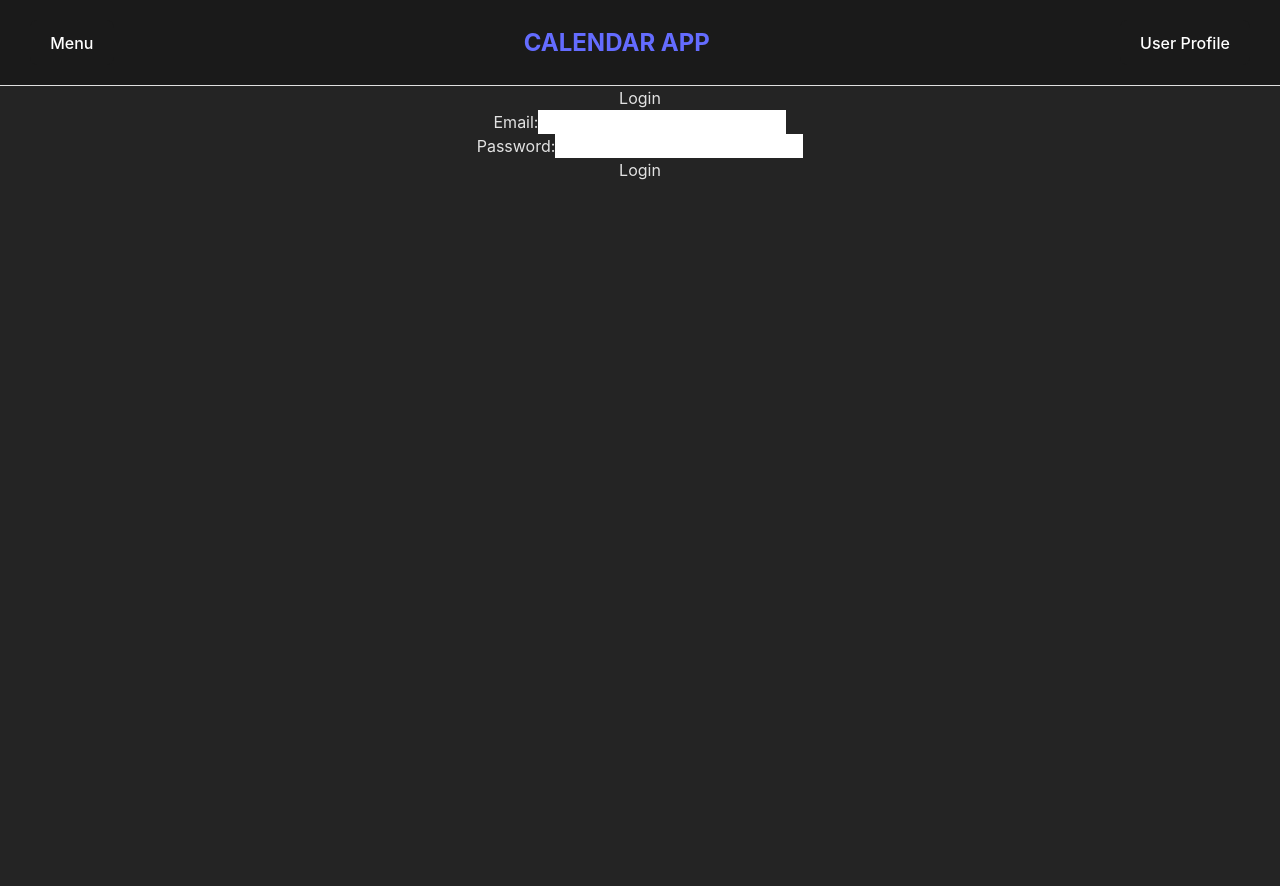
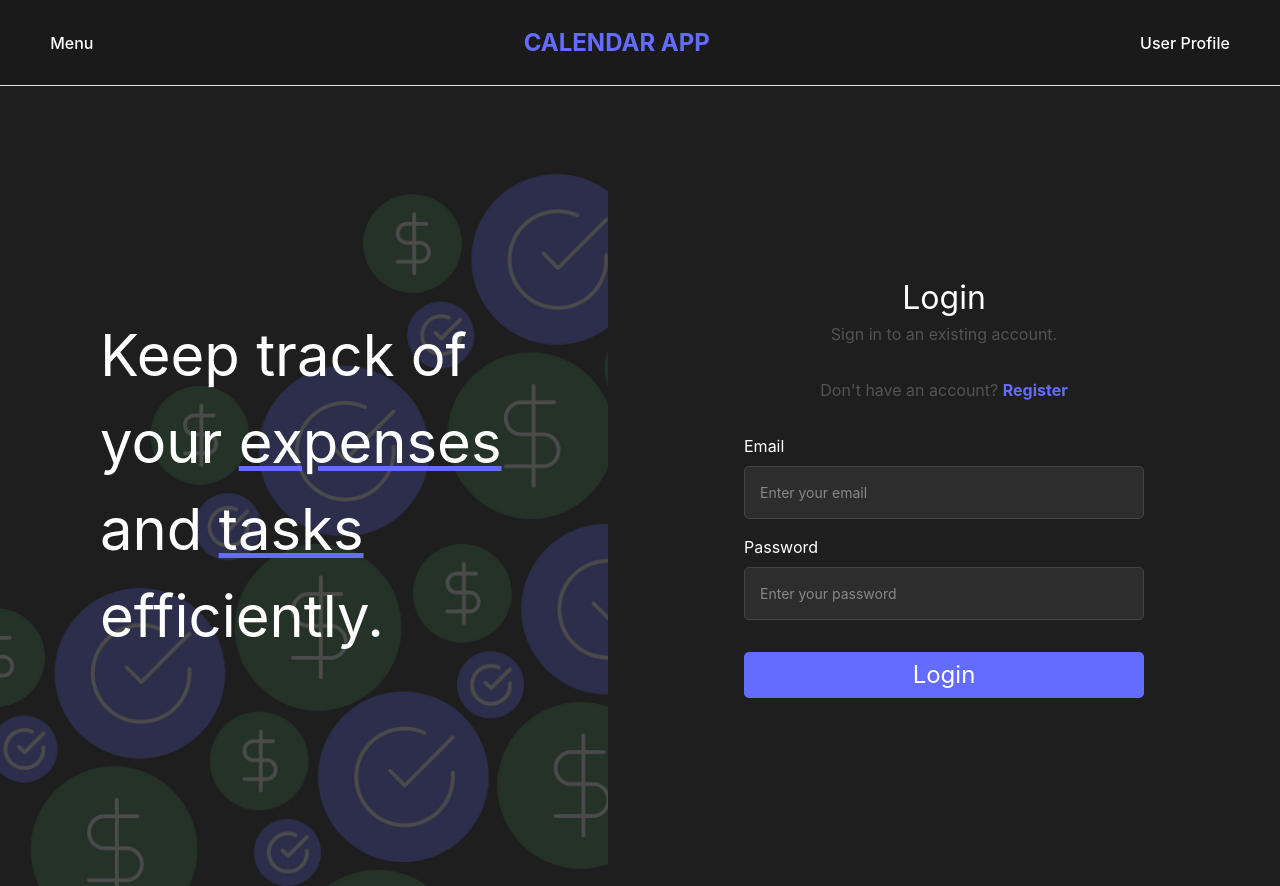
Before and after one commit to divyansh-2005/my-calendar-app, a React (Vite) app in the folder FRONTEND/: page /login in a window 1280 px wide. Before the commit the page ends 800 px from the top, so only its background shows below. Built offline with nearby package versions, Linux system fonts and the light colour scheme.

Commit message:
Changed Login and Register UI

```diff
--- a/FRONTEND/src/pages/LoginPage.jsx
+++ b/FRONTEND/src/pages/LoginPage.jsx
@@ -1,7 +1,9 @@
-import React, { useState, useContext } from 'react';
+import { useState, useContext } from 'react';
 import axiosInstance from '../utils/axiosInstance';
-import { useNavigate } from 'react-router-dom';
+import { Link, useNavigate } from 'react-router-dom';
 import { AuthContext } from '../utils/AuthContext';
+import '../styles/Login.css';
+
 
 const LoginPage = () => {
   const [email, setEmail] = useState('');
@@ -16,30 +18,47 @@ const LoginPage = () => {
       const response = await axiosInstance.post('auth/login', { email, password });
       localStorage.setItem('token', response.data.token);
       setUser(response.data.user);
+      alert('Logged in successfully');
       console.log('Logged in successfully');
       navigate('/');
     } catch (err) {
-      setError(err.response.data.message || 'Invalid email or password');
+      setError(err.response?.data?.message || 'Invalid email or password');
     }
   };
 
   return (
     <div className="login-page">
+      {/* Left Section */}
+      <div className="left-section">
+        <div className="left-text">
+          <h3>Keep track of your <span id='expense'>expenses</span> and <span id='task'>tasks</span> efficiently.</h3>
+
+        </div>
+      </div>
+
+      {/* Right Section */}
+      <div className="right-section">
         <h2>Login</h2>
+        <p className='subheading'>Sign in to an existing account. </p>
+        <p className='subheading'>Don&apos;t have an account? <span className='register-link'><Link to='/register'>Register</Link></span></p>
         <form onSubmit={handleLogin}>
-        <div>
-          <label>Email:</label>
+          <div className='form-div'>
+            <label htmlFor="email">Email</label>
             <input
               type="email"
+              id="email"
+              placeholder="Enter your email"
               value={email}
               onChange={(e) => setEmail(e.target.value)}
               required
             />
           </div>
-        <div>
-          <label>Password:</label>
+          <div className='form-div'>
+            <label htmlFor="password">Password</label>
             <input
               type="password"
+              id="password"
+              placeholder="Enter your password"
               value={password}
               onChange={(e) => setPassword(e.target.value)}
               required
@@ -49,6 +68,7 @@ const LoginPage = () => {
           <button type="submit">Login</button>
         </form>
       </div>
+    </div>
   );
 };
 
--- a/FRONTEND/src/pages/RegisterPage.jsx
+++ b/FRONTEND/src/pages/RegisterPage.jsx
@@ -1,7 +1,8 @@
-import React, { useState, useContext } from 'react';
+import { useState, useContext } from 'react';
 import axiosInstance from '../utils/axiosInstance';
-import { useNavigate } from 'react-router-dom';
+import { Link, useNavigate } from 'react-router-dom';
 import { AuthContext } from '../utils/AuthContext';
+import '../styles/Register.css';
 
 const RegisterPage = () => {
   const [username, setUsername] = useState('');
@@ -21,57 +22,70 @@ const RegisterPage = () => {
     try {
       const response = await axiosInstance.post('auth/register', { username, email, password });
       localStorage.setItem('token', response.data.token);
+      alert('Registration successfully');
       setUser(response.data.user);
       console.log('Registration successfully');
       navigate('/');
     } catch (err) {
-      setError(err.response.data.message || 'Registration failed. Please try again.');
+      setError(err?.response?.data?.message || 'Registration failed. Please try again.');
     }
   };
 
   return (
     <div className="register-page">
+      <div className="left-section">
+        {/* <img src={mysvg} alt="Calendar and tasks" className="image-section" /> */}
+        <div className="left-text"><h3>Manage your daily <span id='expense'>expenses</span> and <span id='task'>tasks</span> in <span id='place'>one place</span>.</h3></div>
+      </div>
+      <div className="right-section">
         <h2>Register</h2>
+        <p className='subheading'>Create a new account.</p>
+        <p className='subheading'>Already have an account? <span className='login-link'><Link to='/login'>Login</Link></span></p>
         <form onSubmit={handleRegister}>
-        <div>
-          <label>Username:</label>
+          <div className='form-div'>
+            <label htmlFor="username">Username</label>
             <input
               type="text"
+              placeholder="John doe"
               value={username}
               onChange={(e) => setUsername(e.target.value)}
               required
             />
           </div>
-        <div>
-          <label>Email:</label>
+          <div className='form-div'>
+          <label htmlFor="email">Email</label>
             <input
               type="email"
+              placeholder="Johndoe@gmail.com"
               value={email}
               onChange={(e) => setEmail(e.target.value)}
               required
             />
           </div>
-        <div>
-          <label>Password:</label>
+          <div className='form-div'>
+          <label htmlFor="password">Password</label>
             <input
               type="password"
+              placeholder="Enter Password"
               value={password}
               onChange={(e) => setPassword(e.target.value)}
               required
             />
           </div>
-        <div>
-          <label>Confirm Password:</label>
+          <div className='form-div'>
+          <label htmlFor="password">Confirm Password</label>
             <input
               type="password"
+              placeholder="Retype Password"
               value={confirmPassword}
               onChange={(e) => setConfirmPassword(e.target.value)}
               required
             />
           </div>
           {error && <p className="error">{error}</p>}
-        <button type="submit">Register</button>
+          <button id='register_button' type="submit">Register</button>
         </form>
+      </div>
     </div>
   );
 };
--- /dev/null
+++ b/FRONTEND/src/styles/Login.css
@@ -0,0 +1,183 @@
+/* Login Page Styles */
+@media (min-width: 950px) {
+    .login-page {
+        display: flex;
+        flex-direction: row;
+        height: 100vh;
+        background-color: #1e1e1e;
+        color: #ffffff;
+    }
+}
+
+@media (max-width: 949px) {
+    .login-page {
+        display: flex;
+        flex-direction: column;
+        height: 100vh;
+        background-color: #1e1e1e;
+        color: #ffffff;
+    }
+}
+
+/* Left Section  */
+@media (max-width: 949px) {
+    .left-section {
+        flex: 1;
+        width: 100%;
+        display: flex;
+        align-items: center;
+        justify-content: center;
+        background-color: #1e1e1e;
+        background-image: url("../images/Auth2.jpg");
+        background-size: cover;
+    }
+
+    .left-text {
+        font-size: 40px;
+        text-align: center;
+        padding: 20px;
+    }
+
+    .left-text #task,
+    .left-text #expense {
+        text-decoration: underline;
+        text-decoration-color: #646cff;
+    }
+
+    #place {
+        font-weight: bold;
+        color: #ffffff;
+    }
+
+    .image-section {
+        width: 100%;
+        height: 100%;
+        object-fit: cover;
+    }
+}
+
+@media (min-width: 950px) {
+    .left-section {
+        flex: 1;
+        width: 100%;
+        display: flex;
+        align-items: center;
+        justify-content: center;
+        background-color: #1e1e1e;
+        background-image: url("../images/Auth2.jpg");
+        background-size: cover;
+    }
+
+    .left-text {
+        font-size: 58px;
+        text-align: left;
+        padding: 100px;
+    }
+
+    .left-text #task,
+    .left-text #expense {
+        text-decoration: underline;
+        text-decoration-color: #646cff;
+    }
+
+    #place {
+        font-weight: bold;
+        color: #ffffff;
+    }
+
+    .image-section {
+        width: 100%;
+        height: 100%;
+        object-fit: cover;
+    }
+}
+.login-page .register-link {
+    color: #646cff;
+    text-decoration: none;
+    font-weight: bold;
+
+}
+
+/* Right Section */
+.right-section {
+    flex: 1;
+    display: flex;
+    flex-direction: column;
+    justify-content: center;
+    align-items: center;
+    padding: 2rem;
+    background-color: #1e1e1e;
+}
+
+.right-section h2 {
+    font-size: 32px;
+    color: #ffffff;
+}
+
+.right-section form {
+    width: 100%;
+    max-width: 400px;
+    display: flex;
+    flex-direction: column;
+    gap: 1rem;
+}
+
+form div {
+    display: flex;
+    flex-direction: column;
+    width: 100%;
+}
+
+/* Label Styling */
+.right-section label {
+    font-size: 16px;
+    color: #ffffff;
+    margin-bottom: 0.5rem;
+    display: block;
+}
+
+/* Input Styling */
+.right-section input {
+    width: 100%;
+    padding: 15px;
+    border-radius: 5px;
+    border: 1px solid #444;
+    background-color: #2d2d2d;
+    color: #ffffff;
+    font-size: 14px;
+}
+
+.right-section input::placeholder {
+    color: #888;
+}
+
+/* Error Message Styling */
+.right-section form .error {
+    color: #ff4d4d !important;
+    font-size: 14px;
+}
+
+/* Submit Button Styles */
+.right-section button {
+    margin-top: 1rem;
+    width: 100%;
+    padding: 5px;
+    border: none;
+    border-radius: 5px;
+    background-color: #646cff;
+    color: #ffffff;
+    font-size: 24px;
+    cursor: pointer;
+    transition: background-color 0.3s ease;
+}
+
+.right-section button:hover {
+    background-color: #4e53f3;
+}
+
+
+.login-page .form-div label{
+
+  text-align: left;
+
+}
--- /dev/null
+++ b/FRONTEND/src/styles/Register.css
@@ -0,0 +1,187 @@
+/* Register Page */
+@media (min-width: 950px) {
+    .register-page {
+        display: flex;
+        flex-direction: row;
+        height: 100vh;
+        background-color: #1e1e1e;
+        color: #ffffff;
+    }
+}
+
+@media (max-width: 949px) {
+    .register-page {
+        display: flex;
+        flex-direction: column;
+        height: 100vh;
+        background-color: #1e1e1e;
+        color: #ffffff;
+    }
+}
+
+/* Left Section */
+@media (max-width: 949px) {
+    .left-section {
+        flex: 1;
+        width: 100%;
+        display: flex;
+        align-items: center;
+        justify-content: center;
+        background-color: #1e1e1e;
+        background-image: url("../images/Auth2.jpg");
+        background-size: cover;
+    }
+
+    .left-text {
+        font-size: 40px;
+        text-align: center;
+        padding: 20px;
+    }
+
+    .left-text #task,
+    .left-text #expense {
+        text-decoration: underline;
+        text-decoration-color: #646cff;
+    }
+
+    #place {
+        font-weight: bold;
+        color: #ffffff;
+    }
+
+    .image-section {
+        width: 100%;
+        height: 100%;
+        object-fit: cover;
+    }
+}
+
+@media (min-width: 950px) {
+    .left-section {
+        flex: 1;
+        width: 100%;
+        display: flex;
+        align-items: center;
+        justify-content: center;
+        background-color: #1e1e1e;
+        background-image: url("../images/Auth2.jpg");
+        background-size: cover;
+    }
+
+    .left-text {
+        font-size: 58px;
+        text-align: left;
+        padding: 100px;
+    }
+
+    .left-text #task,
+    .left-text #expense {
+        text-decoration: underline;
+        text-decoration-color: #646cff;
+    }
+
+    #place {
+        font-weight: bold;
+        color: #ffffff;
+    }
+
+    .image-section {
+        width: 100%;
+        height: 100%;
+        object-fit: cover;
+    }
+}
+
+/* Right Section */
+.register-page .login-link {
+    color: #646cff;
+    text-decoration: none;
+    font-weight: bold;
+}
+.right-section {
+    flex: 1;
+    display: flex;
+    flex-direction: column;
+    justify-content: center;
+    align-items: center;
+    padding: 2rem;
+    background-color: #1e1e1e;
+}
+
+.right-section h2 {
+    font-size: 32px;
+    color: #ffffff;
+}
+
+.right-section .subheading {
+    color: #535353;
+    margin-bottom: 2rem;
+}
+
+/* Form Styles */
+.right-section form {
+    width: 100%;
+    max-width: 400px;
+    display: flex;
+    flex-direction: column;
+    gap: 1rem;
+}
+
+form div {
+    display: flex;
+    flex-direction: column;
+    width: 100%;
+}
+
+/* Label Styling */
+.right-section label {
+    font-size: 16px;
+    color: #ffffff;
+    margin-bottom: 0.5rem;
+    display: block;
+}
+
+/* Input Styling */
+.right-section input {
+    width: 100%;
+    padding: 15px;
+    border-radius: 5px;
+    border: 1px solid #444;
+    background-color: #2d2d2d;
+    color: #ffffff;
+    font-size: 14px;
+}
+
+.right-section input::placeholder {
+    color: #888;
+}
+
+/* Error Message */
+.right-section form .error {
+    color: #ff4d4d !important;
+    font-size: 14px;
+}
+
+/* Submit Button */
+.right-section button {
+    margin-top: 1rem;
+    width: 100%;
+    padding: 5px;
+    border: none;
+    border-radius: 5px;
+    background-color: #646cff;
+    color: #ffffff;
+    font-size: 24px;
+    cursor: pointer;
+    transition: background-color 0.3s ease;
+}
+
+.right-section button:hover {
+    background-color: #4e53f3;
+}
+
+.register-page .form-div label{
+
+    text-align: left;
+
+  }
```
Also changed, not shown: FRONTEND/src/images/Auth2.jpg (added). Lines whose indentation alone changed are shown as unchanged.
